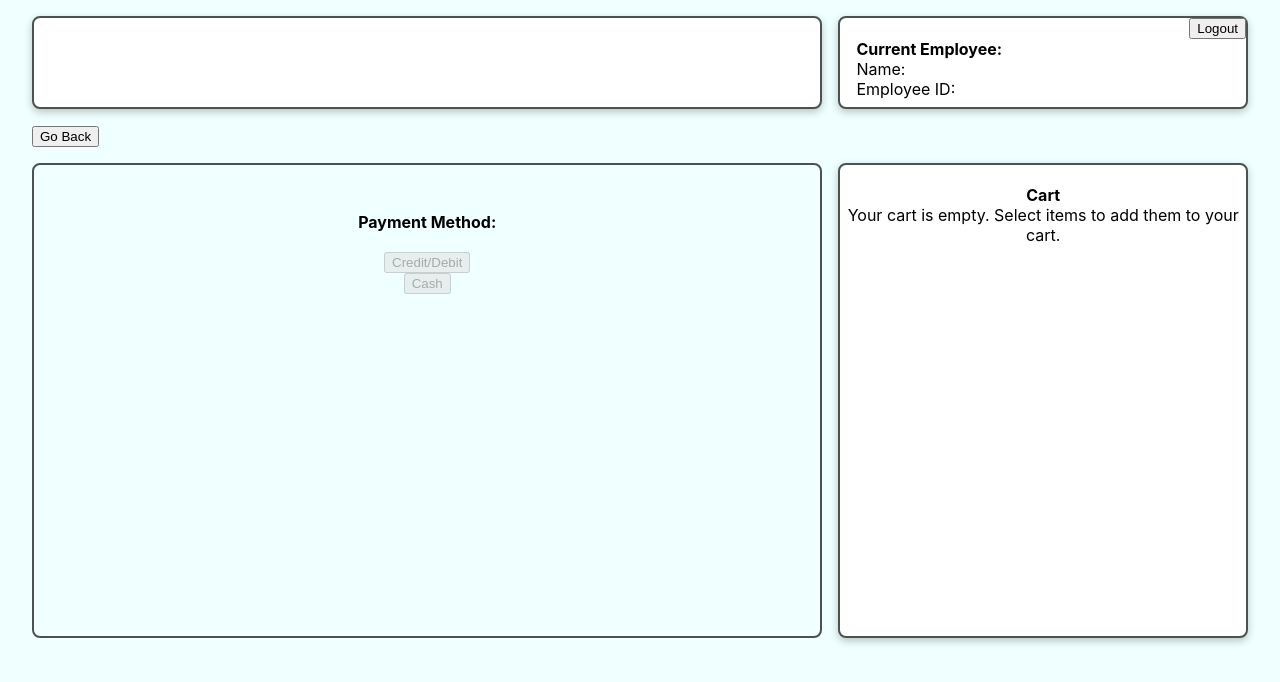
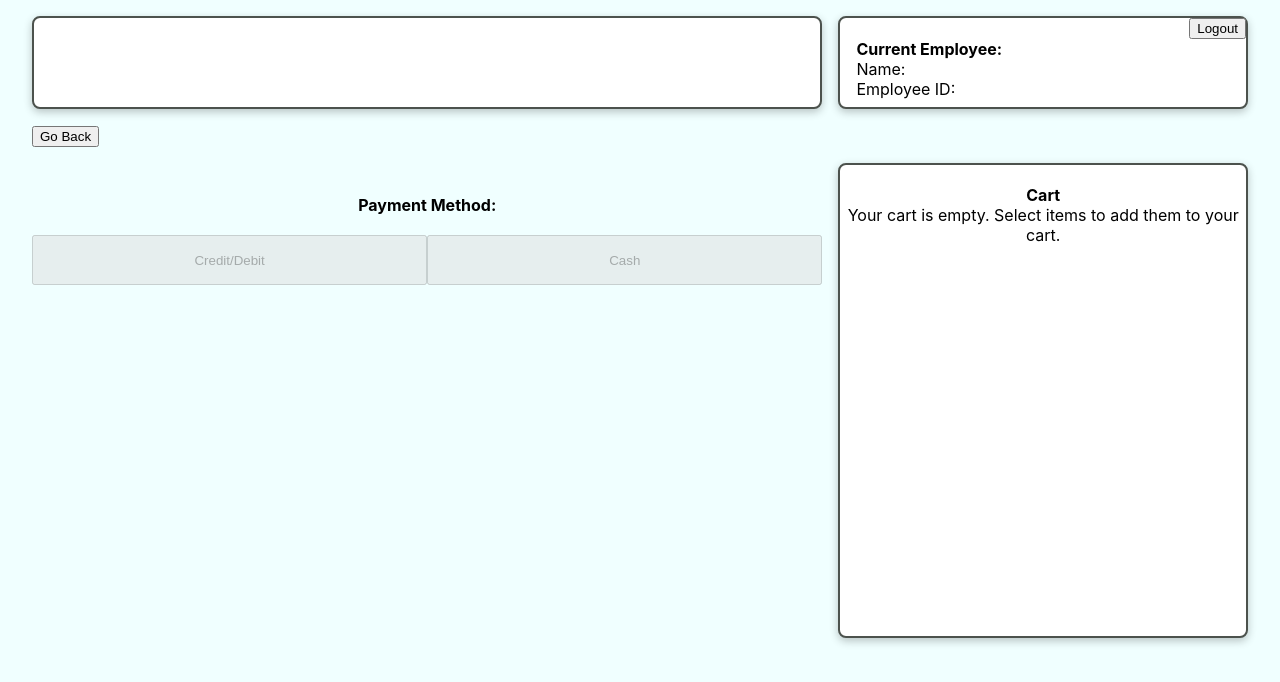
Before and after one commit to Kyle-Ortiz/group-hack-project, a Next.js app: page /checkout in a window 1280 px wide. Shown: the top 682 px of the page. Built offline with nearby package versions, Linux system fonts and the light colour scheme.

Commit message:
style checkout page

```diff
--- a/components/checkout/Payment.js
+++ b/components/checkout/Payment.js
@@ -3,9 +3,8 @@ import { CartContext } from "../cart/CartContext";
 import { useRouter } from "next/router"
 
 export default function Payment() {
-    const { basket } = useContext(CartContext)
+    const { basket, total } = useContext(CartContext)
     console.log("Payment container rendered")
-    const router = useRouter()
     const [showPayButton, setShowPayButton ] = useState('hidden')
     const [showError, setShowError ] = useState('hidden')
 
@@ -17,8 +16,9 @@ export default function Payment() {
 
     return (
         <React.Fragment>
-            <span>
+            <span style={{marginTop: '2rem'}}>
                 <h4>Payment Method:</h4><br/>
+                <span style={{display: 'grid', gridTemplateColumns: '50% 50%'}} >
                     <button disabled={basket.length ? false : true} onClick={() => setShowPayButton('')} >
                         Credit/Debit
                     </button>
@@ -26,13 +26,15 @@ export default function Payment() {
                         Cash
                     </button>
                 </span>
-            <span>
-                <button onClick={() => pay()} style={{visibility: showPayButton }}>
+            </span>
+            <span style={{visibility: showPayButton, marginTop: '2rem'}}>
+                <strong>Total: ${total}</strong>
+                <button onClick={() => pay()} style={{height: '40px'}}>
                     Pay
                 </button>
             </span>
-            <span>
-                <p style={{visibility: showError }}>
+            <span style={{visibility: showError }}>
+                <p>
                     ...Processing or Error
                 </p>
             </span>
--- a/styles/Checkout.module.css
+++ b/styles/Checkout.module.css
@@ -1,9 +1,3 @@
-.container {
-    padding: 0 2rem;
-    background-color: azure;
-    height: 100vh;
-}
-
 .checkoutContainer {
    display: grid;
    grid-template-areas: "company employee"
@@ -21,16 +15,12 @@
     /* background-color: #fff; */
     grid-area: payment;
     display: grid;
-    justify-content: center;
-    border: var(--defaultBranding);
+    /* border: var(--defaultBranding);  */
     border-radius: .5rem;
-    gap: 2rem;
-    /* box-shadow: var(--defaultShadow); */
 }
 
 .paymentContainer span {
-    display: flex;
-    flex-direction: column;
-    justify-content: center;
-    align-items: center;
+    display: grid;
+    text-align: center;
+    height: 50px;
 }
--- a/styles/Selection.module.css
+++ b/styles/Selection.module.css
@@ -1,6 +1,7 @@
 .container {
      padding: 0 2rem;
      background-color: azure;
+     /* background-image: linear-gradient(45deg, rgba(134, 230, 230, 0.822), azure ); */
      height: 100vh;
 }
 
@@ -69,6 +70,7 @@
     border-radius: 8px;
     border: solid 2px #fff;
     color: white;
+    cursor: pointer;
 }
 
 .checkoutButton:hover {
--- a/styles/items.module.css
+++ b/styles/items.module.css
@@ -10,7 +10,7 @@
 
 .itemsOnScreen {
     display: grid;
-    grid-template-columns: 1fr 1fr 1fr 1fr;
+    grid-template-columns: repeat(4, 1fr);
     gap: 1.2rem 0rem;
     height: 375px;
     overflow-x:hidden;
```
Lines whose indentation alone changed are shown as unchanged.
